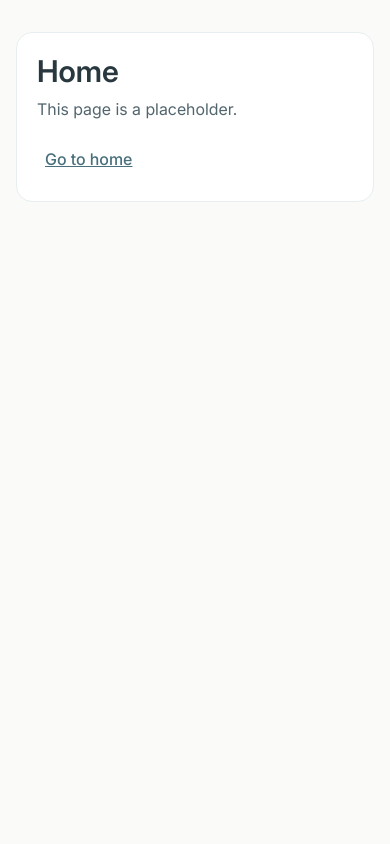
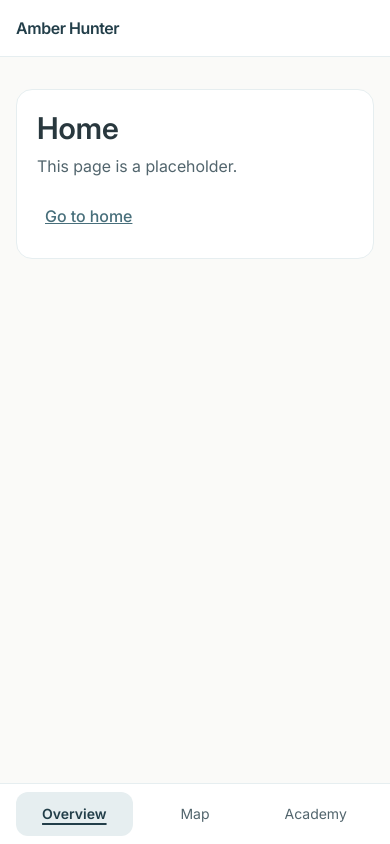
Before and after one commit to nick-yermak/amber-hunter, an Angular app in the folder apps/web/: page / in a window 390 px wide. Built offline with nearby package versions, Linux system fonts and the light colour scheme.

Commit message:
AH-010 — Responsive App Shell & Navigation (#24)
* Implement responsive app shell and primary navigation (AH-010)

* Keep keyboard focus clear of mobile navigation (AH-010)

```diff
--- a/apps/web/src/app/app.ts
+++ b/apps/web/src/app/app.ts
@@ -1,10 +1,33 @@
 import { Component } from '@angular/core';
 import { RouterOutlet } from '@angular/router';
+import { Header } from './core/header/header';
+import { MobileNavigation } from './core/mobile-navigation/mobile-navigation';
 
 @Component({
   selector: 'app-root',
   standalone: true,
-  imports: [RouterOutlet],
-  template: '<main><router-outlet /></main>',
+  imports: [RouterOutlet, Header, MobileNavigation],
+  host: { class: 'flex min-h-dvh flex-col' },
+  template: `
+    <button
+      type="button"
+      class="sr-only focus:not-sr-only focus:fixed focus:z-20
+             focus:start-[max(1rem,calc(env(safe-area-inset-left)+0.5rem))]
+             focus:top-[max(1rem,calc(env(safe-area-inset-top)+0.5rem))]
+             rtl:focus:start-[max(1rem,calc(env(safe-area-inset-right)+0.5rem))]
+             focus:rounded-control focus:bg-surface focus:px-4 focus:py-3 focus:text-action-strong"
+      (click)="mainContent.focus()"
+    >Skip to content</button>
+    <app-header />
+    <main
+      #mainContent
+      tabindex="-1"
+      class="min-w-0 flex-1
+             ps-[env(safe-area-inset-left)] pe-[env(safe-area-inset-right)]"
+    >
+      <router-outlet />
+    </main>
+    <app-mobile-navigation />
+  `,
 })
 export class App {}
--- /dev/null
+++ b/apps/web/src/app/core/header/header.ts
@@ -0,0 +1,21 @@
+import { Component } from '@angular/core';
+import { PrimaryNavigation } from '../primary-navigation/primary-navigation';
+
+@Component({
+  selector: 'app-header',
+  imports: [PrimaryNavigation],
+  host: { class: 'block' },
+  template: `
+    <header class="border-b border-divider bg-surface">
+      <div
+        class="mx-auto flex min-h-14 max-w-300 items-center gap-8 py-2
+               ps-[max(1rem,env(safe-area-inset-left))] pe-[max(1rem,env(safe-area-inset-right))]
+               pt-[max(0.5rem,env(safe-area-inset-top))] md:min-h-16"
+      >
+        <span class="font-semibold tracking-tight text-action-strong">Amber Hunter</span>
+        <app-primary-navigation class="hidden md:block" />
+      </div>
+    </header>
+  `,
+})
+export class Header {}
--- /dev/null
+++ b/apps/web/src/app/core/mobile-navigation/mobile-navigation.ts
@@ -0,0 +1,18 @@
+import { Component } from '@angular/core';
+import { PrimaryNavigation } from '../primary-navigation/primary-navigation';
+
+@Component({
+  selector: 'app-mobile-navigation',
+  imports: [PrimaryNavigation],
+  host: { class: 'sticky bottom-0 z-10 block md:hidden' },
+  template: `
+    <div
+      class="border-t border-divider bg-surface pt-2
+             pb-[max(0.5rem,env(safe-area-inset-bottom))]
+             ps-[max(1rem,env(safe-area-inset-left))] pe-[max(1rem,env(safe-area-inset-right))]"
+    >
+      <app-primary-navigation />
+    </div>
+  `,
+})
+export class MobileNavigation {}
--- /dev/null
+++ b/apps/web/src/app/core/primary-navigation/primary-navigation.ts
@@ -0,0 +1,46 @@
+import { Component, computed, inject } from '@angular/core';
+import { isActive, Router, RouterLink } from '@angular/router';
+
+@Component({
+  selector: 'app-primary-navigation',
+  imports: [RouterLink],
+  template: `
+    <nav aria-label="Primary">
+      <ul class="grid grid-cols-3 gap-1 md:flex md:gap-2">
+        @for (destination of destinations; track destination.path) {
+          <li>
+            <a
+              class="flex min-h-11 min-w-11 items-center justify-center rounded-control px-2 py-2
+                     text-center text-sm text-muted hover:bg-surface-cool hover:text-action-strong
+                     aria-[current]:bg-surface-cool aria-[current]:font-semibold
+                     aria-[current]:text-action-strong aria-[current]:underline
+                     aria-[current]:decoration-2 aria-[current]:underline-offset-4 md:px-4"
+              [routerLink]="destination.path"
+              [attr.aria-current]="destination.current()"
+            >{{ destination.label }}</a>
+          </li>
+        }
+      </ul>
+    </nav>
+  `,
+})
+export class PrimaryNavigation {
+  private readonly router = inject(Router);
+
+  protected readonly destinations = [
+    this.destination('Overview', '/'),
+    this.destination('Map', '/map', '/beaches'),
+    this.destination('Academy', '/academy', '/academy'),
+  ];
+
+  private destination(label: string, path: string, sectionPath?: string) {
+    const page = isActive(path, this.router, { paths: 'exact' });
+    const section = sectionPath && isActive(sectionPath, this.router, { paths: 'subset' });
+
+    return {
+      label,
+      path,
+      current: computed(() => page() ? 'page' : section && section() ? 'location' : null),
+    };
+  }
+}
--- a/apps/web/src/index.html
+++ b/apps/web/src/index.html
@@ -4,7 +4,7 @@
   <meta charset="utf-8">
   <title>Amber Hunter</title>
   <base href="/">
-  <meta name="viewport" content="width=device-width, initial-scale=1">
+  <meta name="viewport" content="width=device-width, initial-scale=1, viewport-fit=cover">
 </head>
 <body>
   <app-root></app-root>
--- a/apps/web/src/styles.css
+++ b/apps/web/src/styles.css
@@ -10,6 +10,21 @@
 }
 
 @layer base {
+  html {
+    --focus-scroll-clearance: 0.5rem;
+    scroll-padding-block-end: var(--focus-scroll-clearance);
+  }
+
+  @media (width < theme(--breakpoint-md)) {
+    html {
+      /* Reserve the sticky panel's target height, padding and border when scrolling focus. */
+      scroll-padding-block-end: calc(
+        var(--focus-scroll-clearance) + --spacing(11) + --spacing(2) + 1px +
+        max(--spacing(2), env(safe-area-inset-bottom))
+      );
+    }
+  }
+
   body {
     background-color: var(--color-canvas);
     color: var(--color-ink);
```
Also changed, not shown: 5 other files (tests, documents, lock files or other folders).
